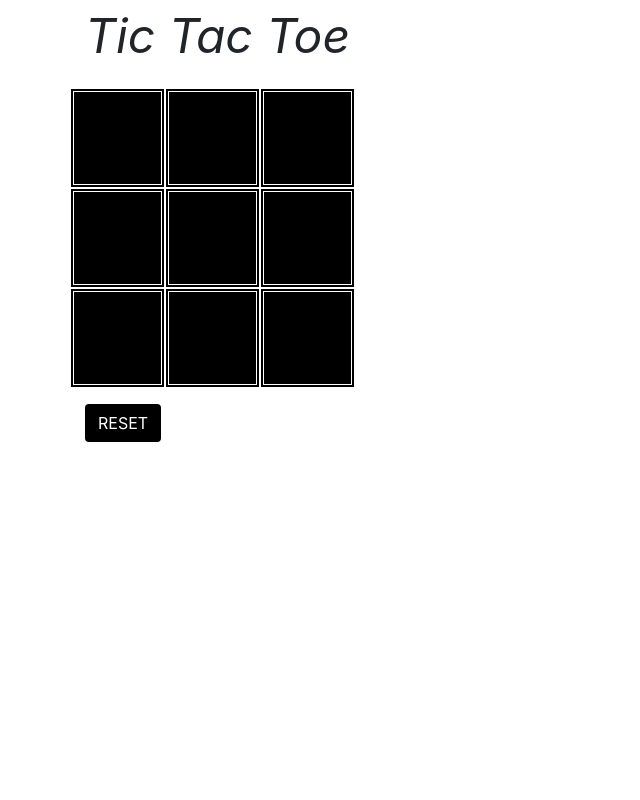
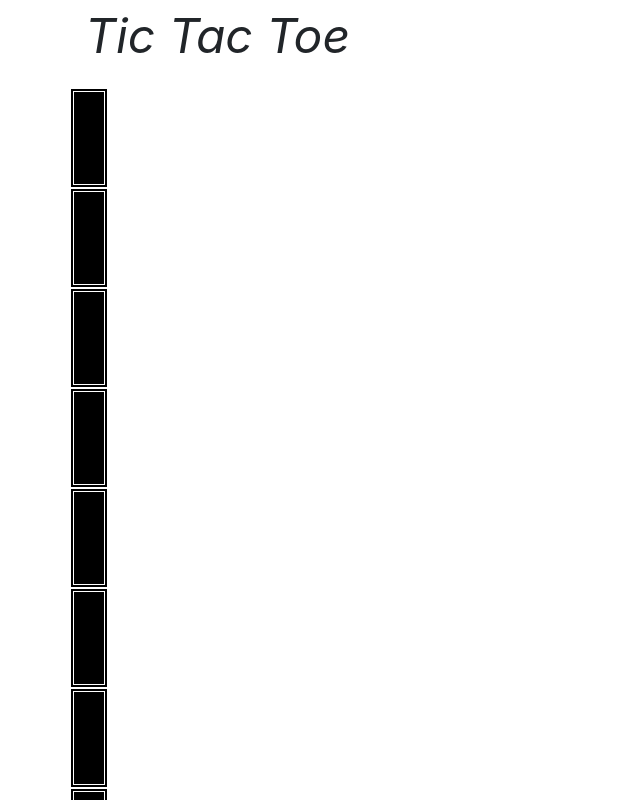
Before and after one commit to Jgriebel1990/react-tactictoe, a React (Create React App) app: page / in a window 1280 px wide. Shown: the top 800 px of the page, without its empty margins (0-640 px from the left). Built offline with nearby package versions, Linux system fonts and the light colour scheme.

Commit message:
commented out the divs in App.js and tried to use my Tile component to let it appear on the screen

```diff
--- a/src/App.js
+++ b/src/App.js
@@ -1,4 +1,5 @@
 import React, { Component } from 'react';
+import Tile from './Tile';
 
 
 class App extends Component {
@@ -6,6 +7,36 @@ class App extends Component {
     super();
       this.state = {
         currentPlayer: 'x',
+        tiles: [
+          {
+            status: 'blank',
+          },
+          {
+            status: 'blank',
+          },
+          {
+            status: 'blank',
+          },
+          {
+            status: 'blank',
+          },
+          {
+            status: 'blank',
+          },
+          {
+            status: 'blank',
+          },
+          {
+            status: 'blank',
+          },
+          {
+            status: 'blank',
+          },
+          {
+            status: 'blank',
+          }
+
+        ]
 
       }
       this.tileClick = this.tileClick.bind(this);
@@ -25,10 +56,18 @@ resetGame(e){
   console.log(e.target);
 }
   render() {
+    const { tiles } = this.state;
+    const gameBoard = tiles.map((status, index) => <Tile key={index} />)
     return (
       <div className='container'>
-      <p className='header-font'>Tic Tac Toe</p>
-        <div className='row'>
+      <p className='header-font'>
+      Tic Tac Toe
+
+      </p>
+        <div className="row row-width">
+          { gameBoard }
+        </div>
+        {/* <div className='row'>
           <div className='col-md-1 square' onClick={this.tileClick}></div>
           <div className='col-md-1 square' onClick={this.tileClick}></div>
           <div className='col-md-1 square' onClick={this.tileClick}></div>
@@ -42,7 +81,7 @@ resetGame(e){
           <div className='col-md-1 square' onClick={this.tileClick}></div>
           <div className='col-md-1 square' onClick={this.tileClick}></div>
           <div className='col-md-1 square' onClick={this.tileClick}></div>
-        </div>
+        </div> */}
         <button className="btn button" onClick={this.resetGame}>RESET</button>
       </div>
     );
--- /dev/null
+++ b/src/Tile.js
@@ -0,0 +1,14 @@
+import React, { Component } from 'react';
+
+class Tile extends Component{
+    render(){
+
+        return(
+            <div className='col-md-4 square'
+                 onClick={() => this.tileClick}></div>
+        );
+    }
+
+}
+
+export default Tile;
--- a/src/index.css
+++ b/src/index.css
@@ -6,6 +6,7 @@
   text-align: center;
   font-size: 3rem;
   color: white;
+  flex-wrap: wrap;
 }
 
 .header-font {
@@ -19,3 +20,7 @@
   border-style: 2px solid black;
   color: white;
 }
+
+.row-width{
+  width: 2px;
+}
```
